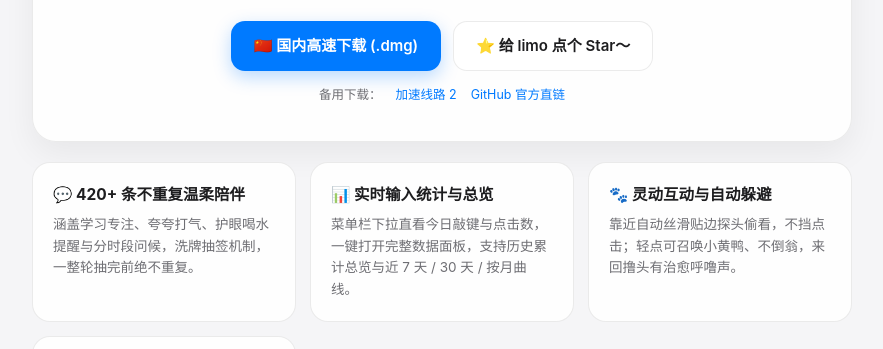
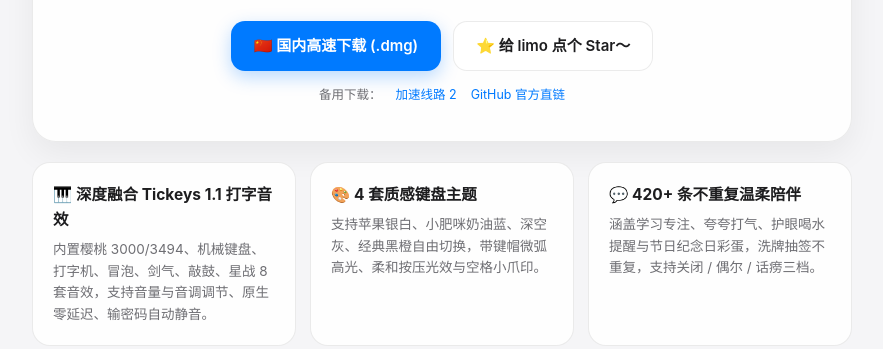
Before and after one commit to limoest/xiaofeimi, a plain HTML site: page docs/index.html in a window 1280 px wide. Shown: the part 406-755 px from the top of the page, without its empty margins (198-1081 px from the left). Drawn offline with Linux system fonts and the light colour scheme; no server answers.

Commit message:
docs: highlight v3.0.0 Tickeys audio fusion and keyboard themes

```diff
--- a/docs/index.html
+++ b/docs/index.html
@@ -246,20 +246,20 @@
 
       <section class="grid">
         <article class="card">
-          <h3>💬 420+ 条不重复温柔陪伴</h3>
-          <p>涵盖学习专注、夸夸打气、护眼喝水提醒与分时段问候，洗牌抽签机制，一整轮抽完前绝不重复。</p>
+          <h3>🎹 深度融合 Tickeys 1.1 打字音效</h3>
+          <p>内置樱桃 3000/3494、机械键盘、打字机、冒泡、剑气、敲鼓、星战 8 套音效，支持音量与音调调节、原生零延迟、输密码自动静音。</p>
         </article>
         <article class="card">
-          <h3>📊 实时输入统计与总览</h3>
-          <p>菜单栏下拉直看今日敲键与点击数，一键打开完整数据面板，支持历史累计总览与近 7 天 / 30 天 / 按月曲线。</p>
+          <h3>🎨 4 套质感键盘主题</h3>
+          <p>支持苹果银白、小肥咪奶油蓝、深空灰、经典黑橙自由切换，带键帽微弧高光、柔和按压光效与空格小爪印。</p>
         </article>
         <article class="card">
-          <h3>🐾 灵动互动与自动躲避</h3>
-          <p>靠近自动丝滑贴边探头偷看，不挡点击；轻点可召唤小黄鸭、不倒翁，来回撸头有治愈呼噜声。</p>
+          <h3>💬 420+ 条不重复温柔陪伴</h3>
+          <p>涵盖学习专注、夸夸打气、护眼喝水提醒与节日纪念日彩蛋，洗牌抽签不重复，支持关闭 / 偶尔 / 话痨三档。</p>
         </article>
         <article class="card">
-          <h3>🎧 原生 CoreAudio 省电架构</h3>
-          <p>蓝牙耳机自动佩戴与摘下、密码输入自动闭眼防偷窥，纯原生 API 零多余进程，轻量仅约 2.5 MB。</p>
+          <h3>📊 实时输入统计与战报图</h3>
+          <p>菜单栏直看今日输入，面板含历史累计总览、近 20 周热力图与趋势曲线，一键复制高清战报图随时分享。</p>
         </article>
       </section>
 
```
